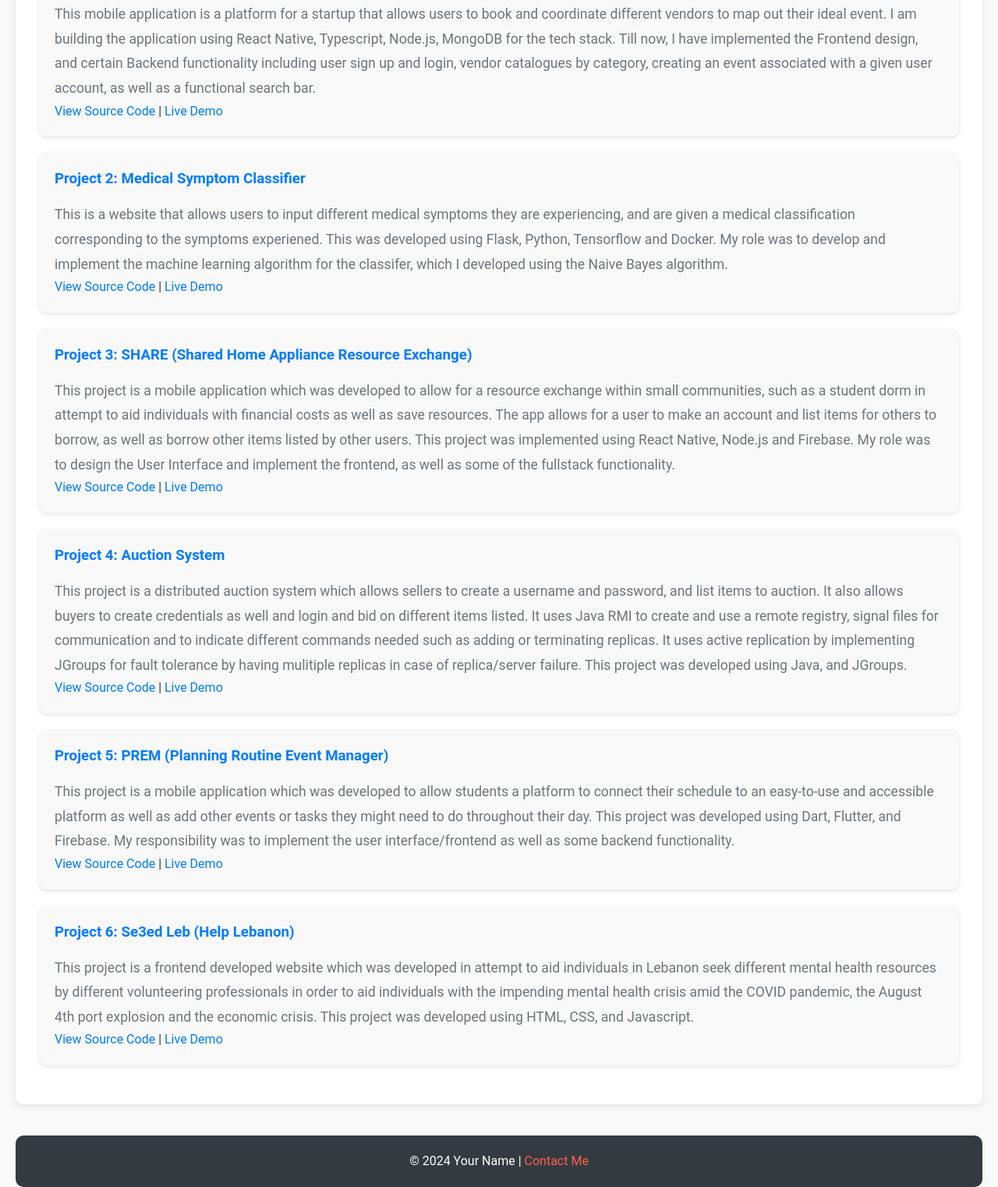
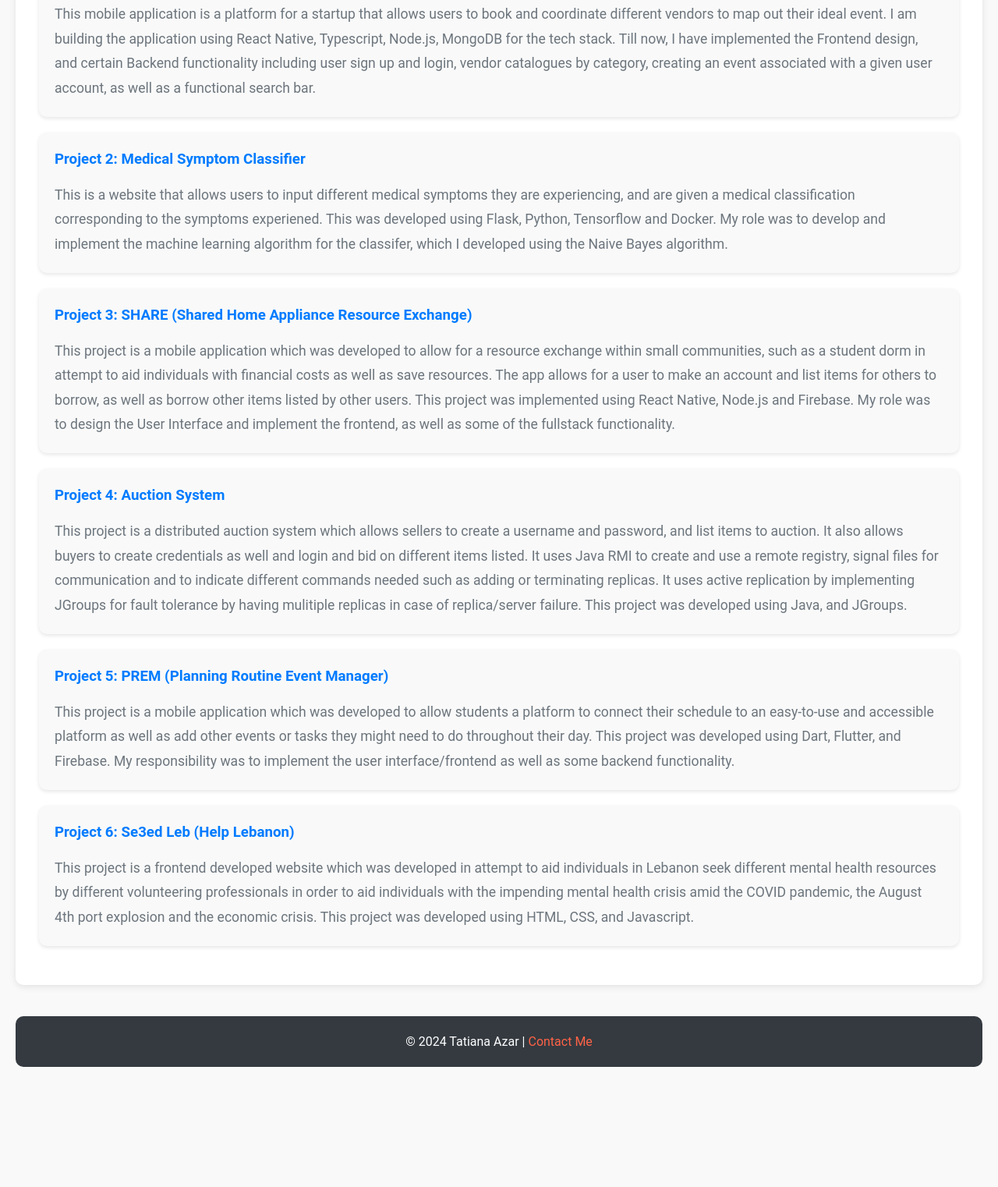
Before and after one commit to tatianaazar/ePortfolio, a plain HTML site: page projects.html in a window 1280 px wide. Shown: the part 584-2106 px from the top of the page at 78% size. After the commit the page ends 1952 px from the top, so only its background shows below. Drawn offline with Linux system fonts and the light colour scheme.

Commit message:
Updated Pages

```diff
--- a/projects.html
+++ b/projects.html
@@ -33,22 +33,18 @@
                 vendors to map out their ideal event.
 
                 I am building the application using React Native, Typescript, Node.js, MongoDB for the tech stack. Till now, I have implemented the Frontend design, and certain Backend functionality including user sign up and login, vendor catalogues by category, creating an event associated with a given user account, as well as a functional search bar.</p>
-            <a href="https://github.com/yourusername/project1" target="_blank">View Source Code</a> |
-            <a href="https://yourliveprojectlink.com" target="_blank">Live Demo</a>
+
         </div>
 
         <div class="project-card">
             <h3>Project 2: Medical Symptom Classifier</h3>
             <p>This is a website that allows users to input different medical symptoms they are experiencing, and are given a medical classification corresponding to the symptoms experiened. This was developed using Flask, Python, Tensorflow and Docker. My role was to develop and implement the machine learning algorithm for the classifer, which I developed using the Naive Bayes algorithm.</p>
-            <a href="https://github.com/yourusername/project2" target="_blank">View Source Code</a> |
-            <a href="https://yourliveprojectlink.com" target="_blank">Live Demo</a>
+
         </div>
 
         <div class="project-card">
             <h3>Project 3: SHARE (Shared Home Appliance Resource Exchange)</h3>
             <p>This project is a mobile application which was developed to allow for a resource exchange within small communities, such as a student dorm in attempt to aid individuals with financial costs as well as save resources. The app allows for a user to make an account and list items for others to borrow, as well as borrow other items listed by other users. This project was implemented using React Native, Node.js and Firebase. My role was to design the User Interface and implement the frontend, as well as some of the fullstack functionality.  </p>
-            <a href="https://github.com/yourusername/project3" target="_blank">View Source Code</a> |
-            <a href="https://yourliveprojectlink.com" target="_blank">Live Demo</a>
         </div>
 
         <div class="project-card">
@@ -56,30 +52,24 @@
             <p>This project is a distributed auction system which allows sellers to create a username and password, and list items to auction. It also allows buyers to create credentials as well and login and bid on different items listed.
              It uses Java RMI to create and use a remote registry, signal files for communication and to indicate different commands needed such as adding or terminating replicas. It uses active replication by implementing JGroups for fault tolerance by having mulitiple replicas in case of replica/server failure.
               This project was developed using Java, and JGroups.  </p>
-            <a href="https://github.com/yourusername/project3" target="_blank">View Source Code</a> |
-            <a href="https://yourliveprojectlink.com" target="_blank">Live Demo</a>
         </div>
 
         <div class="project-card">
             <h3>Project 5: PREM (Planning Routine Event Manager)</h3>
             <p>This project is a mobile application which was developed to allow students a platform to connect their schedule to an easy-to-use and accessible platform as well as add other events or tasks they might need to do throughout their day.
               This project was developed using Dart, Flutter, and Firebase. My responsibility was to implement the user interface/frontend as well as some backend functionality. </p>
-            <a href="https://github.com/yourusername/project3" target="_blank">View Source Code</a> |
-            <a href="https://yourliveprojectlink.com" target="_blank">Live Demo</a>
         </div>
 
         <div class="project-card">
             <h3>Project 6: Se3ed Leb (Help Lebanon)</h3>
             <p>This project is a frontend developed website which was developed in attempt to aid individuals in Lebanon seek different mental health resources by different volunteering professionals in order to aid individuals with the impending mental health crisis amid the COVID pandemic, the August 4th port explosion and the economic crisis.
               This project was developed using HTML, CSS, and Javascript. </p>
-            <a href="https://github.com/yourusername/project3" target="_blank">View Source Code</a> |
-            <a href="https://yourliveprojectlink.com" target="_blank">Live Demo</a>
         </div>
 
     </section>
 
     <footer>
-        <p>&copy; 2024 Your Name | <a href="mailto:your.email@example.com">Contact Me</a></p>
+        <p>&copy; 2024 Tatiana Azar | <a href="mailto:azartana2@gmail.com">Contact Me</a></p>
     </footer>
 </body>
 </html>
```
Also changed, not shown: contact.html (+1 -1 lines).
